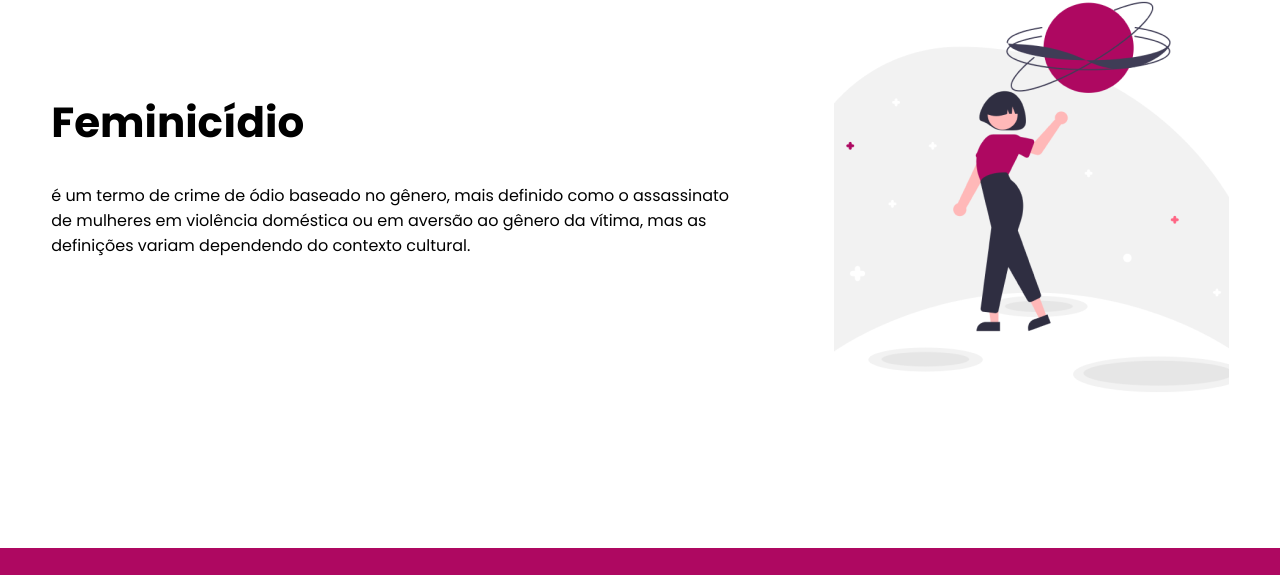
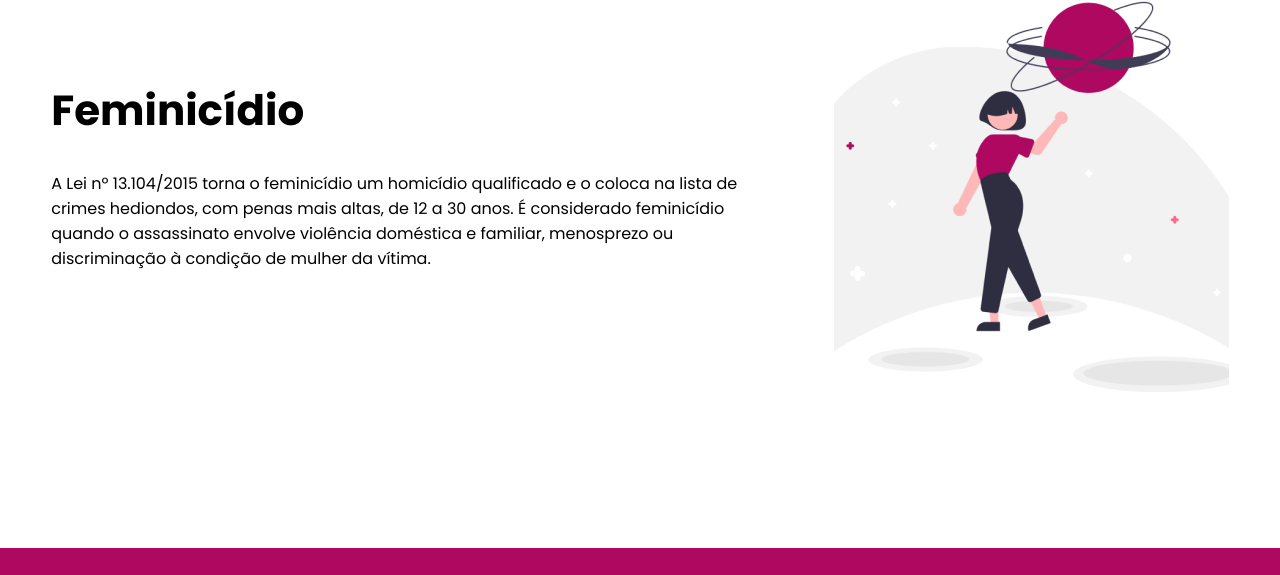
Before and after one commit to anacardozo/TCC-Womens-Forum, a plain HTML site: page leis.html in a window 1280 px wide. Shown: the part 4462-5037 px from the top of the page. Drawn offline with nearby package versions, Linux system fonts and the light colour scheme.

Commit message:
Add files via upload

```diff
--- a/leis.html
+++ b/leis.html
@@ -133,7 +133,7 @@
             <div class="flex">
                 <div class="txt-direitos-site">
                     <h1>Feminicídio</h1>
-                    <p>é um termo de crime de ódio baseado no gênero, mais definido como o assassinato de mulheres em violência doméstica ou em aversão ao gênero da vítima, mas as definições variam dependendo do contexto cultural.</p>
+                    <p>A Lei nº 13.104/2015 torna o feminicídio um homicídio qualificado e o coloca na lista de crimes hediondos, com penas mais altas, de 12 a 30 anos. É considerado feminicídio quando o assassinato envolve violência doméstica e familiar, menosprezo ou discriminação à condição de mulher da vítima.</p>
                 </div><!--txt-direitos-site-->
 
                 <div class="img-direitos-site">
```
